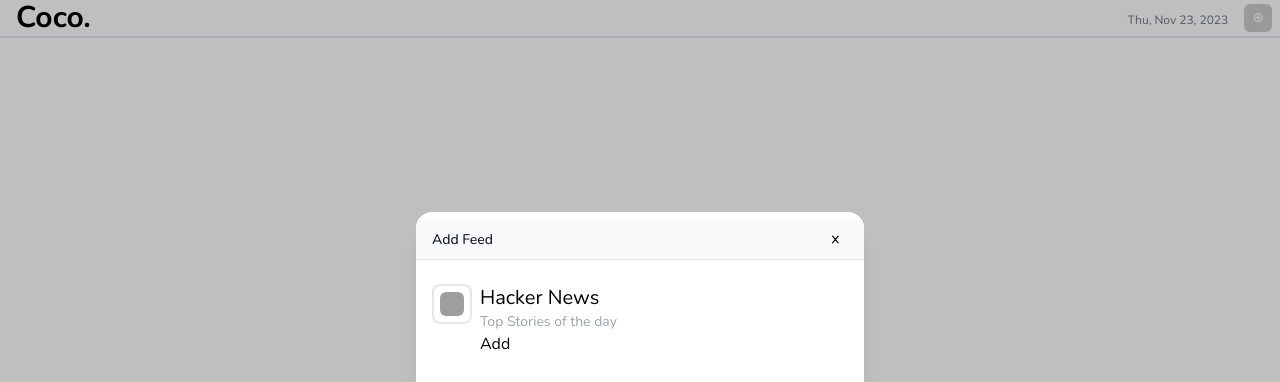
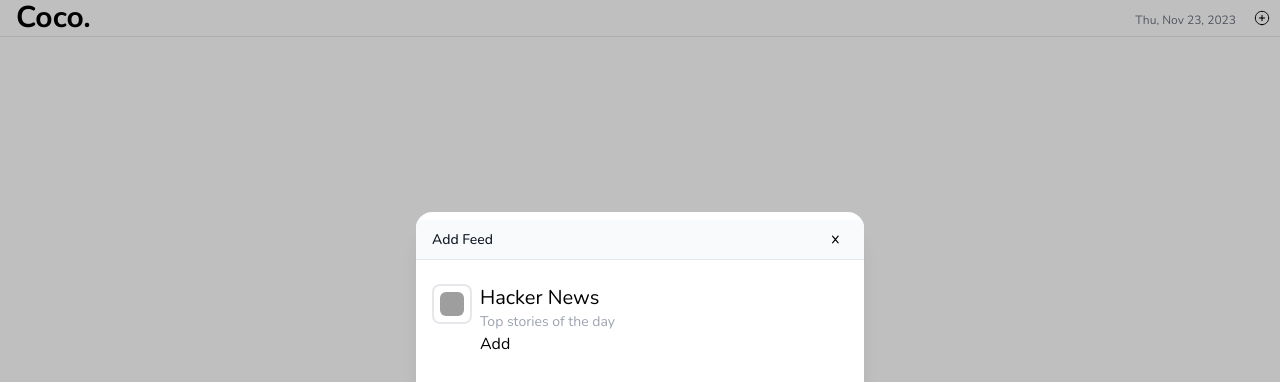
Before and after one commit to jabirfarah/coco., a React (Vite) app: page / in a window 1280 px wide. Both pictures are taken after a click on the button "Add a feed now.". Shown: the top 382 px of the page. Built offline with nearby package versions, Linux system fonts and the light colour scheme; grey boxes are pictures that could not be loaded.

Commit message:
Add svg plus icon

```diff
--- a/src/App.jsx
+++ b/src/App.jsx
@@ -5,9 +5,9 @@ import {Dialog, Transition} from "@headlessui/react";
 import GithubTrending from "./api/githubTrending.jsx";
 
 function App() {
-    //Getting today's date
     const [isAnyFeedAdded, setIsAnyFeedAdded] = useState(false);
 
+    //Getting today's date
     const today = new Date();
     let date = `
     ${today.toLocaleDateString('en-EN', { weekday: 'short' })},
@@ -17,14 +17,11 @@ function App() {
     `;
 
     let [isOpen, setIsOpen] = useState(false);
-
     let [hnIsAdded, setHNIsAdded] = useState(false);
     let [phIsAdded, setPHIsAdded] = useState(false);
     let [ghIsAdded, setGHIsAdded] = useState(false);
-
     const [feed, setFeed] = useState(getFromLocalStorage());
     let [i, setI] = useState(0);
-
 
     function getFromLocalStorage() {
         const storedData = localStorage.getItem('feed');
@@ -51,6 +48,7 @@ function App() {
         }
 
     }
+
     useEffect(() => {
         // Check if feed is already added
         if (feed.some(feed => feed.type === "hackernews")) {
@@ -129,19 +127,18 @@ function App() {
     return (
     <>
         <div className="h-screen flex flex-col font-nunito">
-                    <nav className="border-b-2 flex justify-between items-center px-4 pe-2 space-x-3">
+                    <nav className="border-b flex justify-between items-center px-4 pe-2 space-x-3s">
                         <h1 className='text-3xl font-bold'>Coco.</h1>
-
+                        <div className='flex-grow'></div>
                         <div className="flex gap-4 items-center">
                             <div className="text-xs pt-1 text-gray-500">{date}</div>
                             <div className="inset-0 flex items-center justify-center">
                                 <button
                                     type="button"
                                     onClick={openModal}
-                                    className="rounded-md bg-black bg-opacity-20 px-2 py-1 text-sm font-medium text-white hover:bg-opacity-30 focus:outline-none focus-visible:ring-2 focus-visible:ring-white focus-visible:ring-opacity-75"
+                                    className="text-sm rounded-sm bg-opacity-20 px-0.5  py-1 font-medium text-gray-500 hover:bg-gray-50 focus:outline-none focus-visible:ring-2 focus-visible:ring-white focus-visible:ring-opacity-75"
                                 >
-                                    ⊕
-                                </button>
+                                    <svg width="16px" height="16px" stroke-width="1.5" viewBox="0 0 24 24" fill="none" xmlns="http://www.w3.org/2000/svg" color="#000000"><path d="M8 12H12M16 12H12M12 12V8M12 12V16" stroke="#000000" stroke-width="1.5" stroke-linecap="round" stroke-linejoin="round"></path><path d="M12 22C17.5228 22 22 17.5228 22 12C22 6.47715 17.5228 2 12 2C6.47715 2 2 6.47715 2 12C2 17.5228 6.47715 22 12 22Z" stroke="#000000" stroke-width="1.5" stroke-linecap="round" stroke-linejoin="round"></path></svg>                                </button>
                             </div>
 
                             <Transition appear show={isOpen} as={Fragment}>
@@ -158,7 +155,7 @@ function App() {
                                         <div className="fixed inset-0 bg-black bg-opacity-25" />
                                     </Transition.Child>
 
-                                    <div className="fixed inset-0 overflow-y-auto">
+                                    <div className="fixed inset-0 overflow-y-auto font-nunito">
                                         <div className="flex min-h-full items-center justify-center p-4 text-center">
                                             <Transition.Child
                                                 as={Fragment}
@@ -192,7 +189,7 @@ function App() {
                                                                 </div>
                                                                 <div>
                                                                     <div className="text-xl">Hacker News</div>
-                                                                    <div className="text-sm text-gray-400">Top Stories of the day</div>
+                                                                    <div className="text-sm text-gray-400">Top stories of the day</div>
                                                                     {hnIsAdded ? <button id="HN" onClick={removeHNFeed}>Remove</button> : <button onClick={toggleHNFeed}>Add</button>}
 
                                                                 </div>
@@ -234,8 +231,9 @@ function App() {
                     </nav>
 
             {isAnyFeedAdded ?
-            //If feed already exists
-            <div className="flex flex-grow overflow-x-auto snap-x snap-mandatory">
+            //If feed already exists, show the feed
+            <>
+            <div className="flex flex-grow overflow-x-auto snap-x snap-mandatory h-full bg-white">
                 {feed.map((item) => {
                     if (item.type === 'hackernews') {
                         return <HackerNews key={item.id} />;
@@ -246,7 +244,10 @@ function App() {
                     }
                     return null;
                 })}
-            </div> :
+            </div>
+            <div className='fixed flex flex-col justify-end z-[55] bottom-0 end-0 w-full sm:w-96'></div>
+            </>
+            :
             //If there is no Feed
             <div className='flex flex-col justify-center items-center h-full text-center'>
 
--- a/src/api/githubTrending.jsx
+++ b/src/api/githubTrending.jsx
@@ -9,7 +9,6 @@ export default function GithubTrending() {
             const options = {
                 method: "GET",
                 headers: {
-
                 }
             };
 
@@ -35,10 +34,10 @@ export default function GithubTrending() {
     return (
         <>
             <section id="github-trending" className="h-full w-full border-r bg-white mb-2 shadow-xl flex flex-col flex-shrink-0 max-w-md snap-center">
-                <div className="border">
+                <div className="border-b">
                     <header className="flex items-center align-middle my-1 mr-2 text-sm">
                         <img className="w-5 h-5 mr-2 mx-2 " alt="Github Logo" src="https://external-content.duckduckgo.com/iu/?u=https%3A%2F%2Flogos-download.com%2Fwp-content%2Fuploads%2F2016%2F09%2FGitHub_logo.png&f=1&nofb=1&ipt=5a928c5b1d40a1ba106a7c6eb942a341380e22a477e0540da0468b8c03f85ae8&ipo=images"/>
-                        <h1 className="text-[17px]"> <a target="_blank" rel="noreferrer" href="https://github.com/trending?since=monthly&spoken_language_code=">Github Trending</a> </h1>
+                        <h2 className="text-[17px]"> <a target="_blank" rel="noreferrer" href="https://github.com/trending?since=monthly&spoken_language_code=">Github Trending</a> </h2>
                     </header>
                 </div>
                 <div className="flex-1 overflow-auto">
--- a/src/api/hackernews.jsx
+++ b/src/api/hackernews.jsx
@@ -64,10 +64,10 @@ const getReadableDate = (d) => {
   return (
 
     <section className="h-full w-full border-r bg-white mb-2 shadow-xl flex flex-col flex-shrink-0 max-w-md snap-center">
-        <div className="border">
+        <div className="border-b">
           <header className='flex items-center align-middle  my-1 mr-2 text-sm'>
             <img className="w-5 h-5 mr-2 mx-2" src="https://external-content.duckduckgo.com/iu/?u=https%3A%2F%2Fstatic-00.iconduck.com%2Fassets.00%2Fycombinator-icon-256x256-rkgflvjo.png&f=1&nofb=1&ipt=dc5b3b1790dcd6a2ef14f95fa864c5369506b38c7fdeba2171aa8c0931e9ddc8&ipo=images" alt=""></img>
-            <h1 className="text-[17px]"> <a target="_blank" rel="noreferrer" href="https://news.ycombinator.com/">Hacker News</a> </h1>
+            <h1 className="text-[17px]"> <a target="_blank" rel="noreferrer" href="https://news.ycombinator.com/">Hackernews</a> </h1>
           </header>
         </div>
       <ul className="flex-1 overflow-auto">
--- a/src/api/producthunt.jsx
+++ b/src/api/producthunt.jsx
@@ -42,10 +42,10 @@ const ProductHunt = () => {
 
     return (
         <section id="product-hunt" className="h-full w-full border-r bg-white mb-2 shadow-xl flex flex-col flex-shrink-0 max-w-md snap-center">
-            <div className="border">
+            <div className="border-b">
                 <header className="flex items-center align-middle  my-1 mr-2 text-sm">
                     <img className="w-5 h-5 mr-2 mx-2" alt="Product Hunt Logo" src="https://static-00.iconduck.com/assets.00/product-hunt-icon-2048x2048-96cf7j56.png"/>
-                    <h1 className="text-[17px]"> <a target="_blank" rel="noreferrer" href="https://www.producthunt.com/">Product Hunt</a> </h1>
+                    <h1 className="text-[17px]"> <a target="_blank" rel="noreferrer" href="https://www.producthunt.com/">Producthunt</a> </h1>
                 </header>
             </div>
             <div className="flex-1 overflow-auto">
```
